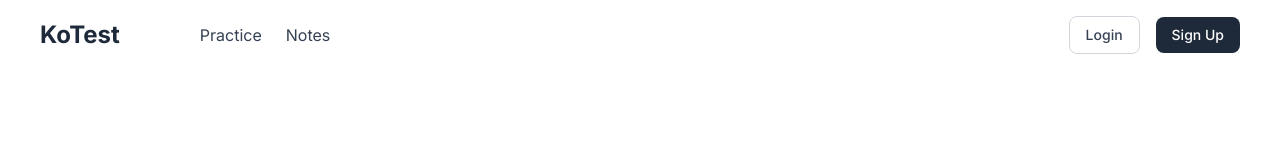
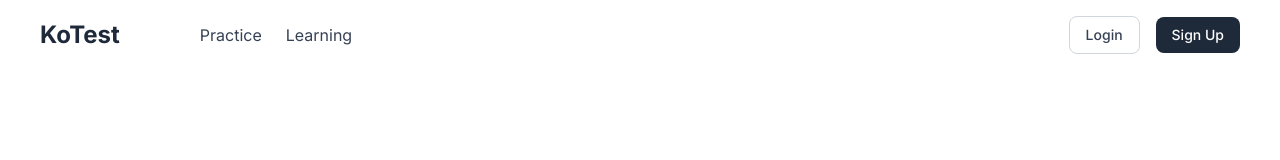
Before and after one commit to Capt-Rong/Exam-web, a Next.js app: page / in a window 1280 px wide. Shown: the top 160 px of the page. Built offline with nearby package versions, Linux system fonts and the light colour scheme; no server answers.

Commit message:
feature/modify-the-navbar-link

```diff
--- a/components/Navbar.tsx
+++ b/components/Navbar.tsx
@@ -23,7 +23,7 @@ const Navbar = () => {
               href="/notes"
               className="text-base text-gray-700 hover:text-gray-900"
             >
-              Notes
+              Learning
             </Link>
           </div>
         </div>
```
